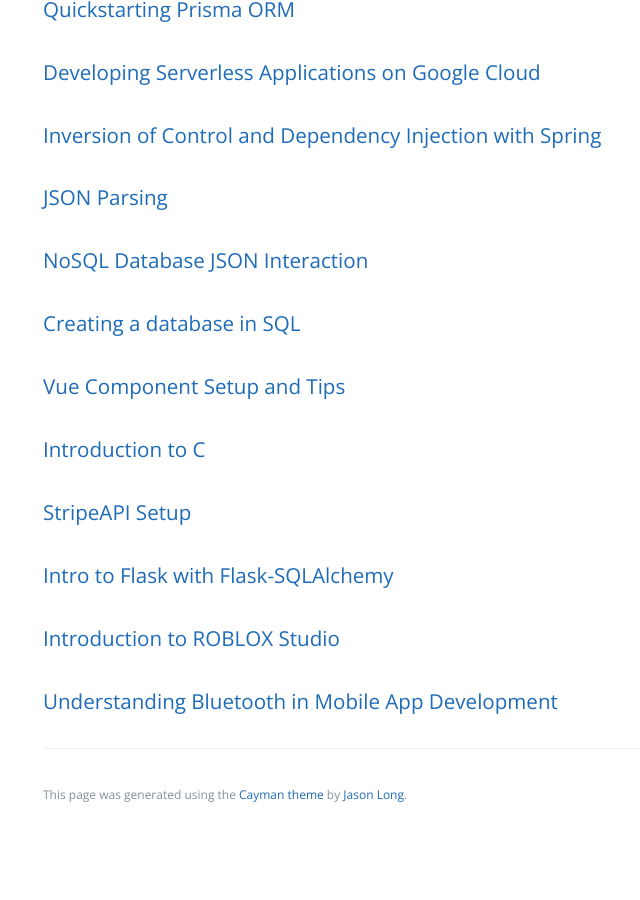
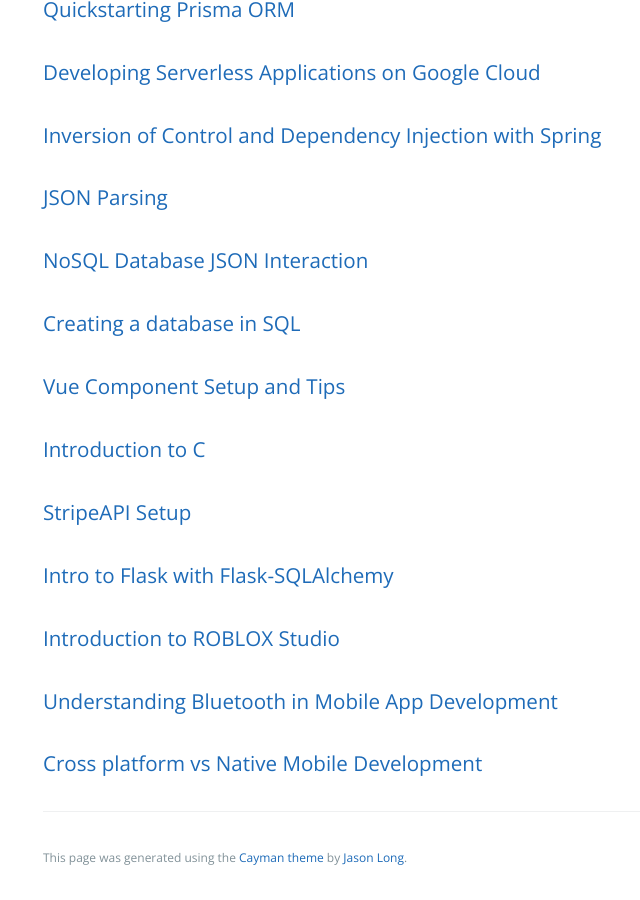
Before and after one commit to learning-software-engineering/learning-software-engineering.github.io, a Jekyll site: the page built from Topics/Tech_Stacks.md, in a window 1280 px wide and 900 px high, scrolled down 5258 px. Shown: the whole window, without its empty margins (181-821 px from the left). Built offline with Jekyll 4.4.1, drawn with Linux system fonts in a browser that asks for light colours; our own code applies the rules of GitHub Pages for plain Markdown files; before the commit the page ends 6095 px from its top, so only the background shows below that.

Commit message:
Updated Path
- Added Path

```diff
--- a/Topics/Tech_Stacks.md
+++ b/Topics/Tech_Stacks.md
@@ -177,3 +177,6 @@
 ### [Introduction to ROBLOX Studio](./Tech_Stacks/ROBLOX_Intro.md)
 
 ### [Understanding Bluetooth in Mobile App Development](./Tech_Stacks/Bluetooth.md)
+
+
+### [Cross platform vs Native Mobile Development](./Tech_Stacks/Mobile_Development/content.md)
```
